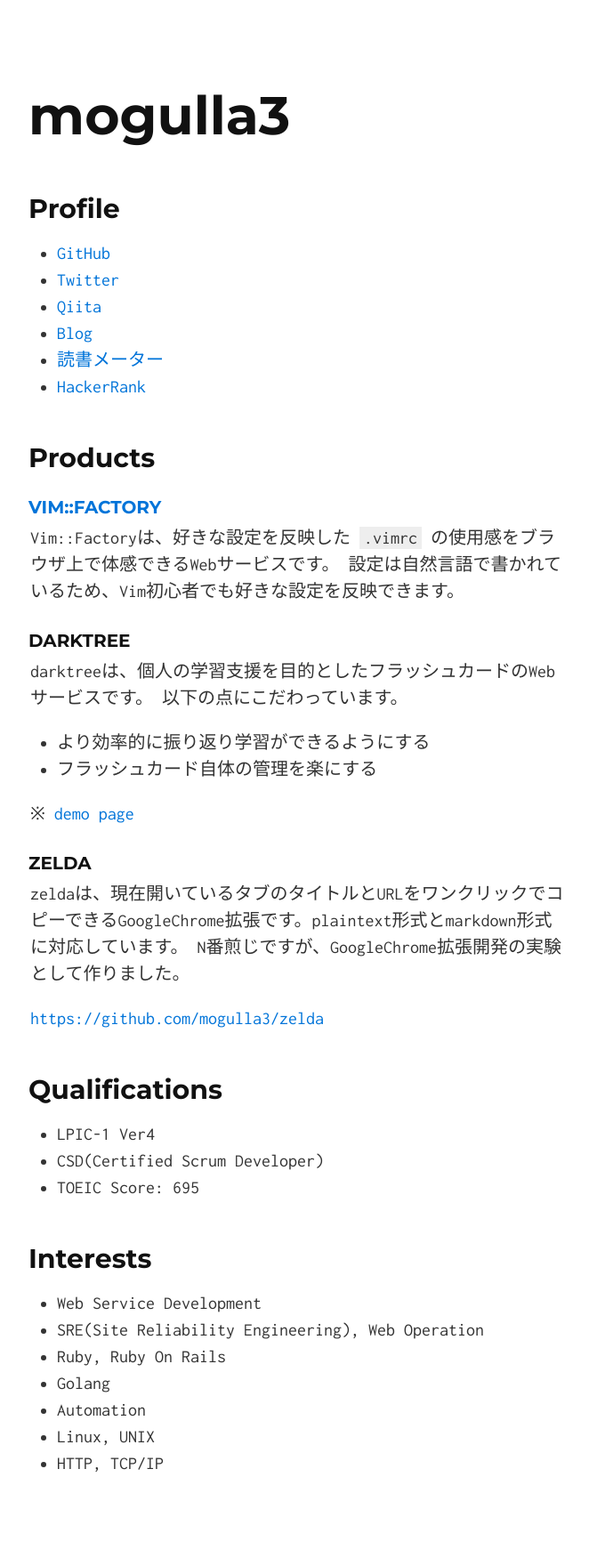
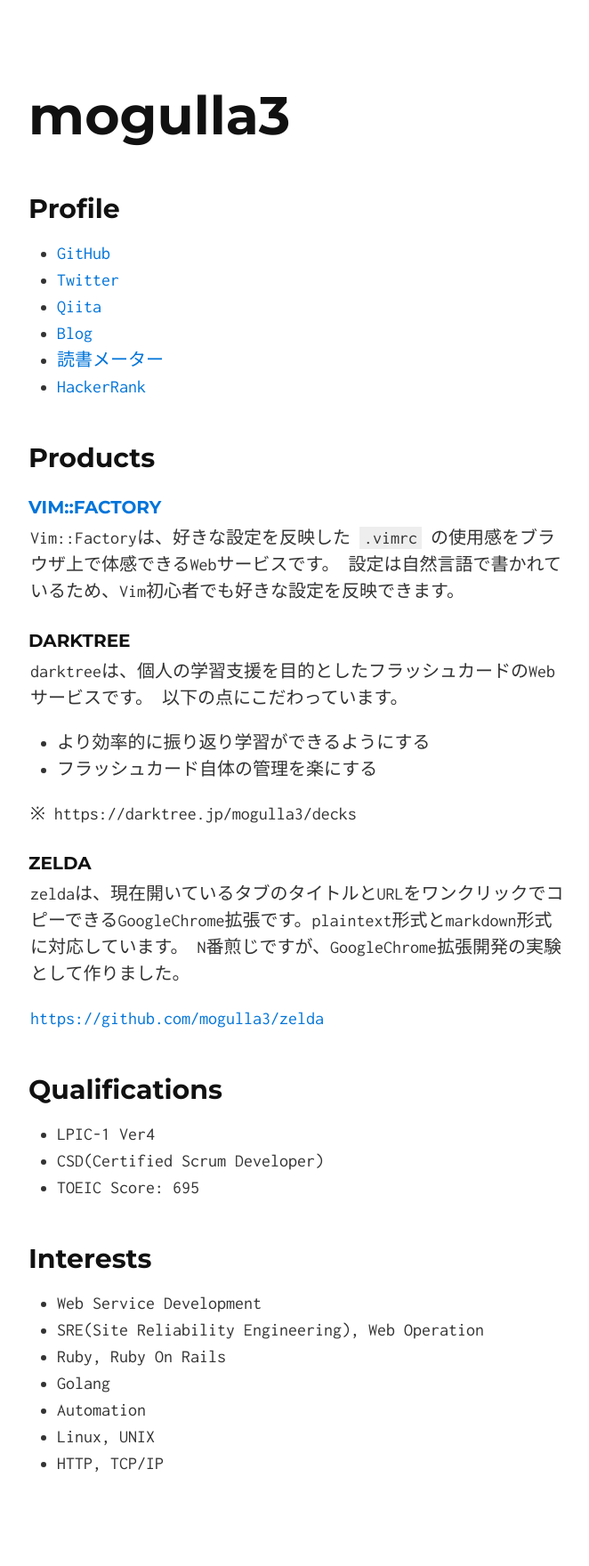
Before and after one commit to mogulla3/mogulla3.github.io, a Jekyll site: the page built from index.md, in a window 1280 px wide. Shown: the whole page at 89% size, without its empty margins (306-968 px from the left). Built offline with Jekyll 4.4.1, drawn with Linux system fonts in a browser that asks for light colours; our own code applies the rules of GitHub Pages for plain Markdown files.

Commit message:
Change darktree URL

```diff
--- a/index.md
+++ b/index.md
@@ -26,7 +26,7 @@
 - より効率的に振り返り学習ができるようにする
 - フラッシュカード自体の管理を楽にする
 
-※ [demo page](https://darktree.herokuapp.com/mogulla3/decks)
+※ https://darktree.jp/mogulla3/decks
 
 ### zelda
 
```
Also changed, not shown: 1 other file.
